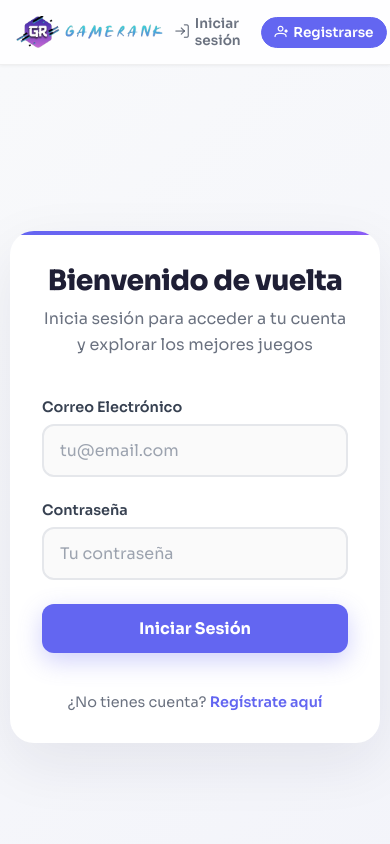
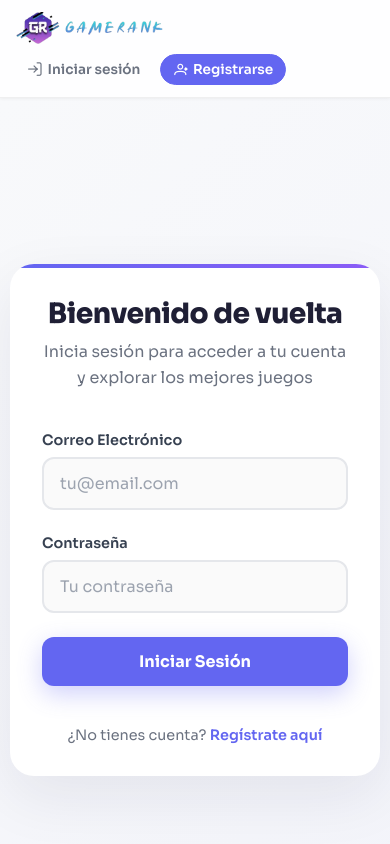
Before and after one commit to Alan3420/Game-Rank, a Vue app in the folder frontend/: page /login in a window 390 px wide. Shown: the top 844 px of the page. Built offline with nearby package versions, Linux system fonts and the light colour scheme.

Commit message:
Se ajustan estilos responsivos en el encabezado y la barra superior de detalles, mejorando la disposicion en pantallas pequeñas

```diff
--- a/frontend/src/App.vue
+++ b/frontend/src/App.vue
@@ -586,11 +586,32 @@ onUnmounted(() => document.removeEventListener('mousedown', handleClickOutside))
   }
 }
 
-@media (max-width: 480px) {
-  .header-search {
-    display: none;
+@media (max-width: 640px) {
+  .header-container {
+    flex-wrap: wrap;
+    padding-top: 12px;
+    padding-bottom: 12px;
+    min-height: 0;
+    row-gap: 10px;
   }
 
+  .logo-link {
+    order: 1;
+  }
+
+  .nav-menu {
+    order: 2;
+  }
+
+  .header-search {
+    order: 3;
+    flex-basis: 100%;
+    max-width: 100%;
+    margin: 0;
+  }
+}
+
+@media (max-width: 480px) {
   .nav-menu {
     gap: 8px;
   }
@@ -603,6 +624,10 @@ onUnmounted(() => document.removeEventListener('mousedown', handleClickOutside))
     order: 4;
   }
 
+  .user-btn-name {
+    display: none;
+  }
+
   .footer-links {
     flex-direction: column;
     gap: 12px;
--- a/frontend/src/components/GameDetail/styles_GameDetail.css
+++ b/frontend/src/components/GameDetail/styles_GameDetail.css
@@ -62,12 +62,24 @@
     display: flex;
     align-items: center;
     gap: 1.5rem;
-    padding: 1.25rem 2.5rem;
+    padding: 1rem 2.5rem;
     background: white;
     border-bottom: 1px solid #edeef8;
     position: sticky;
-    top: 64px;
+    top: 72px;
     z-index: 99;
+}
+
+@media (max-width: 768px) {
+    .detail-topbar {
+        top: 64px;
+    }
+}
+
+@media (max-width: 640px) {
+    .detail-topbar {
+        top: 114px;
+    }
 }
 
 .breadcrumb-hint {
```
